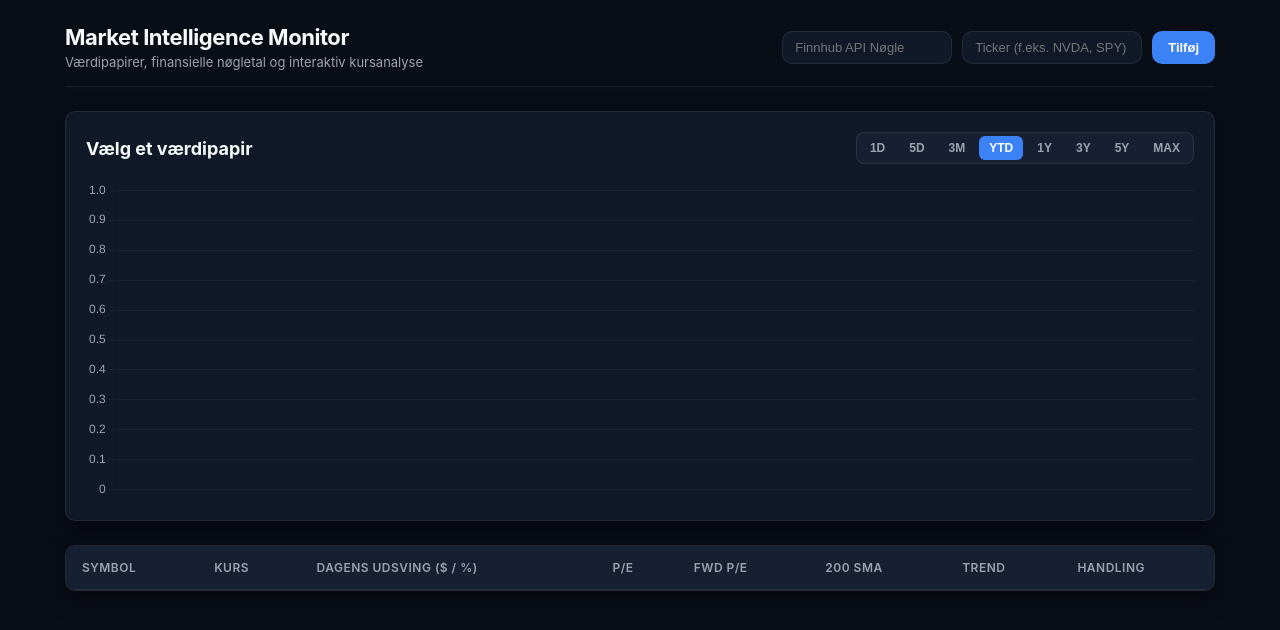
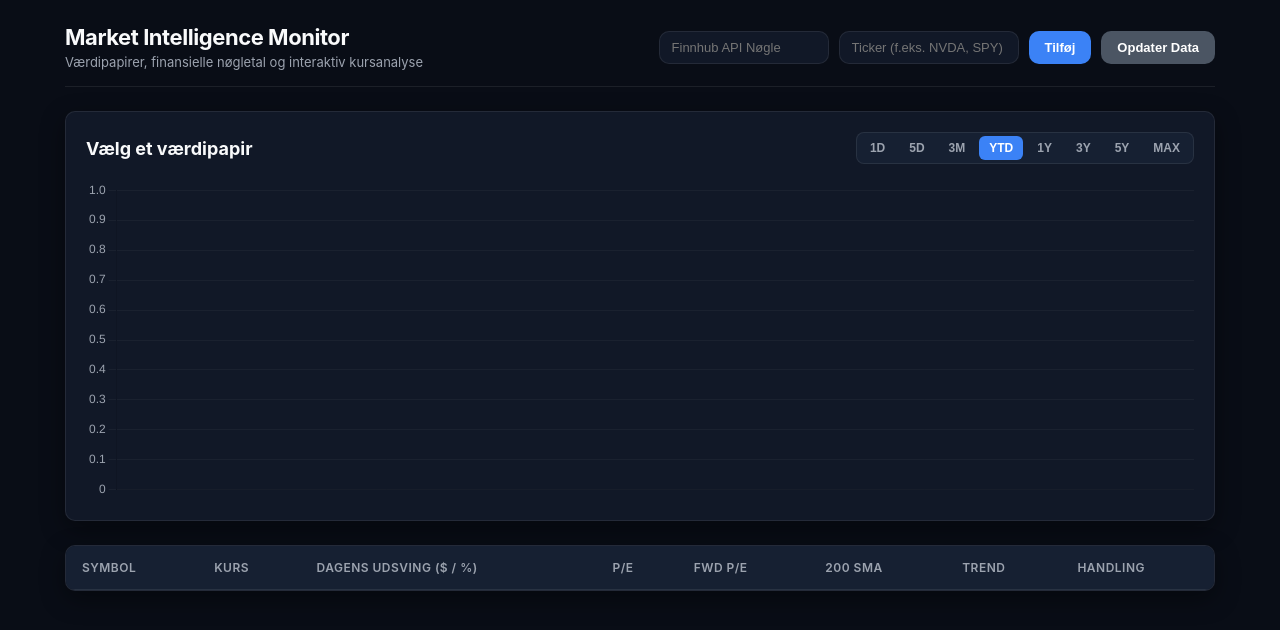
Before and after one commit to AlphaDroglez/Investeringsoverblik-ve-, a plain HTML site: page index.html in a window 1280 px wide. Drawn offline with nearby package versions, Linux system fonts and the light colour scheme.

Commit message:
Add refresh button and data reloading functionality
Added a button to refresh data and implemented the corresponding function to clear cache and fetch new data from the API.

```diff
--- a/index.html
+++ b/index.html
@@ -283,6 +283,7 @@
         <input type="password" id="apiKeyInput" placeholder="Finnhub API Nøgle" style="width: 170px;" />
         <input type="text" id="symbolInput" placeholder="Ticker (f.eks. NVDA, SPY)" style="width: 180px;" />
         <button onclick="tilfoejAktiv()">Tilføj</button>
+        <button onclick="genindlaesAltFrisk()" style="background-color: #4b5563;">Opdater Data</button>
       </div>
     </header>
 
@@ -634,6 +635,37 @@ function opdaterTabelVisning() {
         indlaesAlleAktiver();
       }
     };
+    // Funktion der sletter gammel data-cache og tvinger friske API-kald igennem
+async function genindlaesAltFrisk() {
+  const apiKey = document.getElementById("apiKeyInput").value.trim();
+  if (!apiKey) {
+    alert("Indtast venligst din Finnhub API-nøgle først.");
+    return;
+  }
+
+  // Tømmer det midlertidige data-lager
+  aktieDataCache = {};
+
+  // Viser en kort status på skærmen
+  const tbody = document.getElementById("tabelBody");
+  tbody.innerHTML = `<tr><td colspan="8" style="text-align: center; color: var(--text-muted); padding: 20px;">Henter friske data fra børsen...</td></tr>`;
+
+  // Kalder API'et for alle symboler på listen
+  for (const symbol of overvaagningsliste) {
+    try {
+      const data = await hentDataFraAPI(symbol, apiKey);
+      aktieDataCache[symbol] = data;
+    } catch (fejl) {
+      console.error(`Fejl ved hentning af ${symbol}:`, fejl);
+    }
+  }
+
+  // Genopbygger tabellen og grafen med de nye tal
+  opdaterTabelVisning();
+  if (aktieDataCache[valgtSymbol]) {
+    opdaterGrafData();
+  }
+}
   </script>
 </body>
 </html>
```
